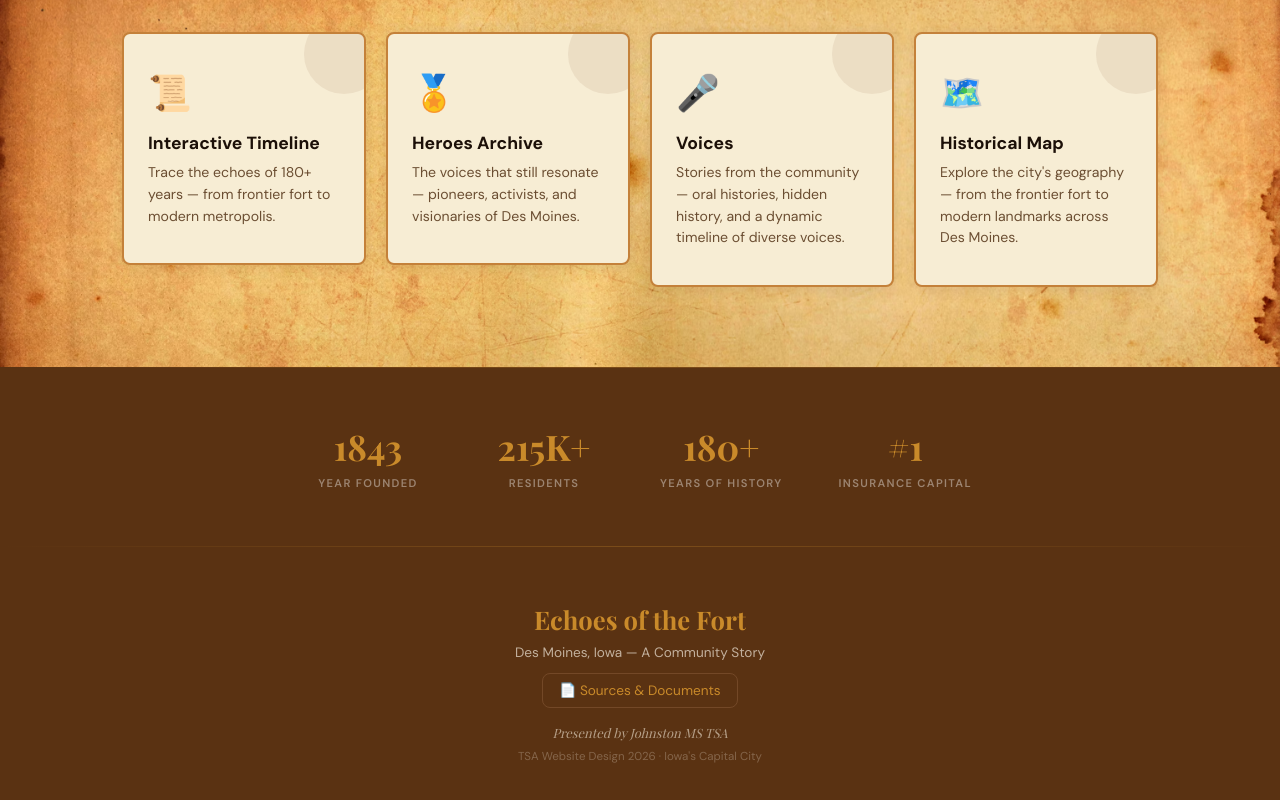
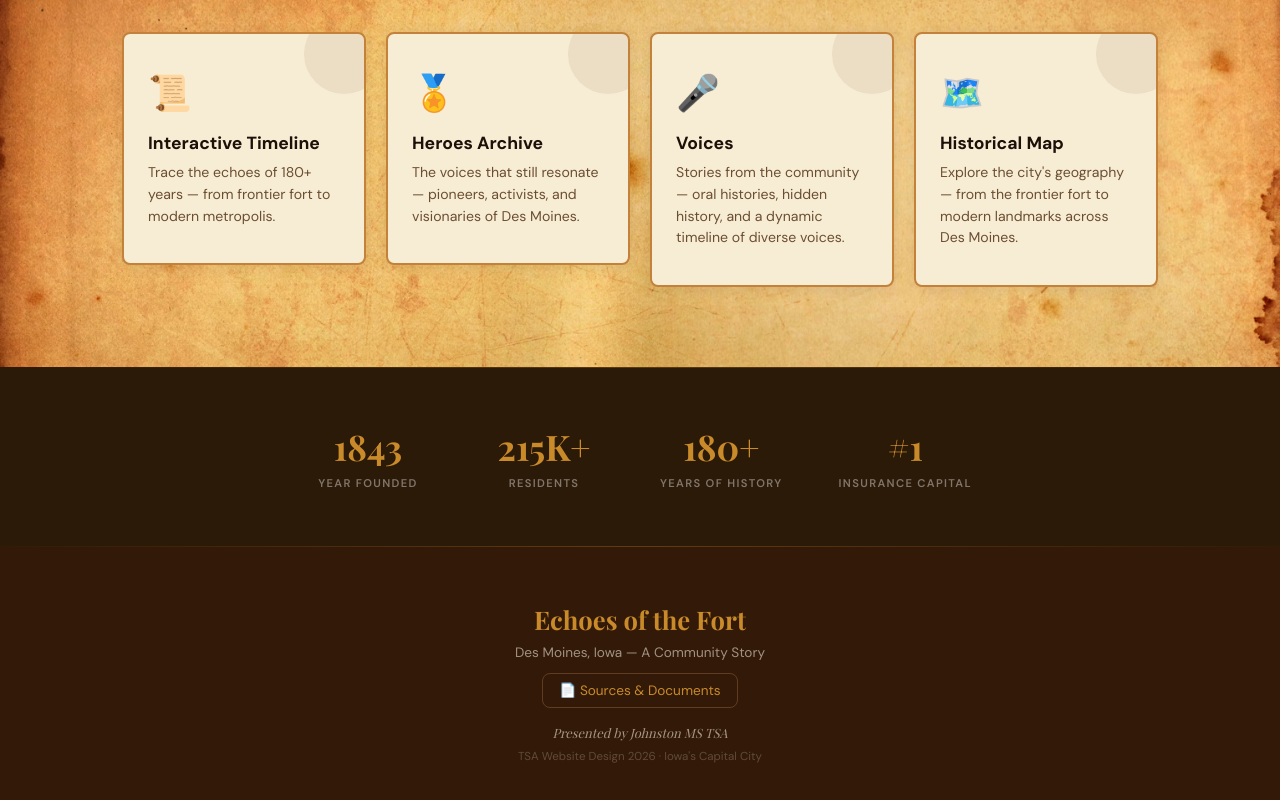
Before and after one commit to MayankCodesTrash/Tsawebdesign, a React (Vite) app: page / in a window 1280 px wide. Shown: the part 915-1715 px from the top of the page. Built offline with nearby package versions, Linux system fonts and the light colour scheme; a web font is replaced by a local one.

Commit message:
Revert background changes, keep only navbar lighter
Co-Authored-By: Claude Sonnet 4.6 <noreply@anthropic.com>

```diff
--- a/src/App.jsx
+++ b/src/App.jsx
@@ -254,7 +254,7 @@ function Navbar({ activePage, setPage, onSearchOpen }) {
 function Footer({ setPage }) {
   return (
     <footer style={{
-      background: "#5A3212", color: "rgba(251, 244, 232, 0.65)",
+      background: "#331A08", color: "rgba(251, 244, 232, 0.55)",
       padding: "56px 32px 36px", textAlign: "center", fontSize: "0.85rem",
       position: "relative", overflow: "hidden",
     }}>
@@ -310,7 +310,7 @@ function PageHero({ title, subtitle }) {
   return (
     <div style={{
       padding: "130px 32px 72px", textAlign: "center",
-      background: "linear-gradient(160deg, #5A3212 0%, #7A4A20 100%)",
+      background: "linear-gradient(160deg, #2A1608 0%, #4A2410 100%)",
       position: "relative", overflow: "hidden",
     }}>
       <div style={{
@@ -555,7 +555,7 @@ function HomePage({ setPage }) {
       {/* Stats */}
       <FadeSection>
         <div style={{
-          background: "#5A3212", padding: "56px 32px",
+          background: "#2C1A08", padding: "56px 32px",
           display: "flex", justifyContent: "center", flexWrap: "wrap", gap: 56,
           position: "relative", overflow: "hidden",
         }}>
```
